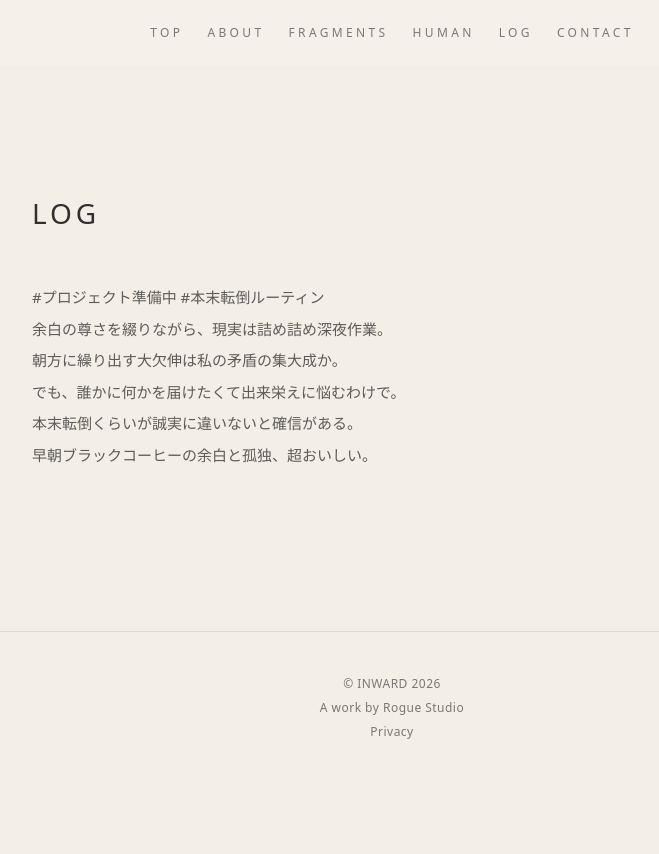
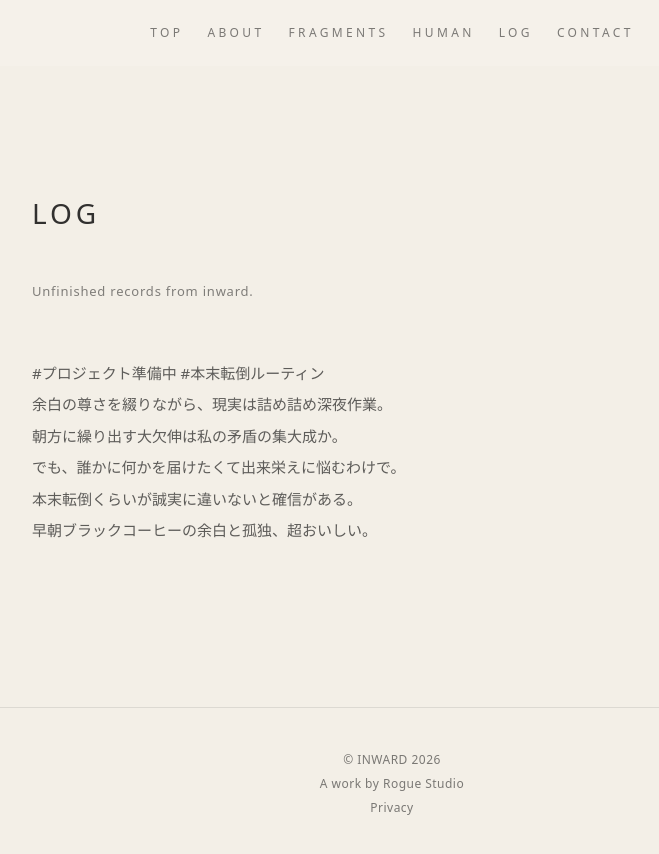
Before and after one commit to rogue-studio/inward, a Next.js app: page /log in a window 1280 px wide. Shown: the top 854 px of the page, without its empty margins (248-907 px from the left). Before the commit the page ends 800 px from the top, so only its background shows below. Built offline with nearby package versions, Linux system fonts and the light colour scheme.

Commit message:
page.tsx を更新

```diff
--- a/app/log/page.tsx
+++ b/app/log/page.tsx
@@ -11,6 +11,9 @@ export default function LogPage() {
       <h1 className="mb-12 text-[28px] font-normal uppercase tracking-[0.14em] text-[#161616]/88">
         LOG
       </h1>
+<p className="mb-14 text-[13px] tracking-[0.06em] text-[#161616]/52">
+        Unfinished records from inward.
+      </p>
 
     <div className="text-[15px] leading-[2.1] text-[#161616]/68">
   <p>#プロジェクト準備中 #本末転倒ルーティン</p>
```
